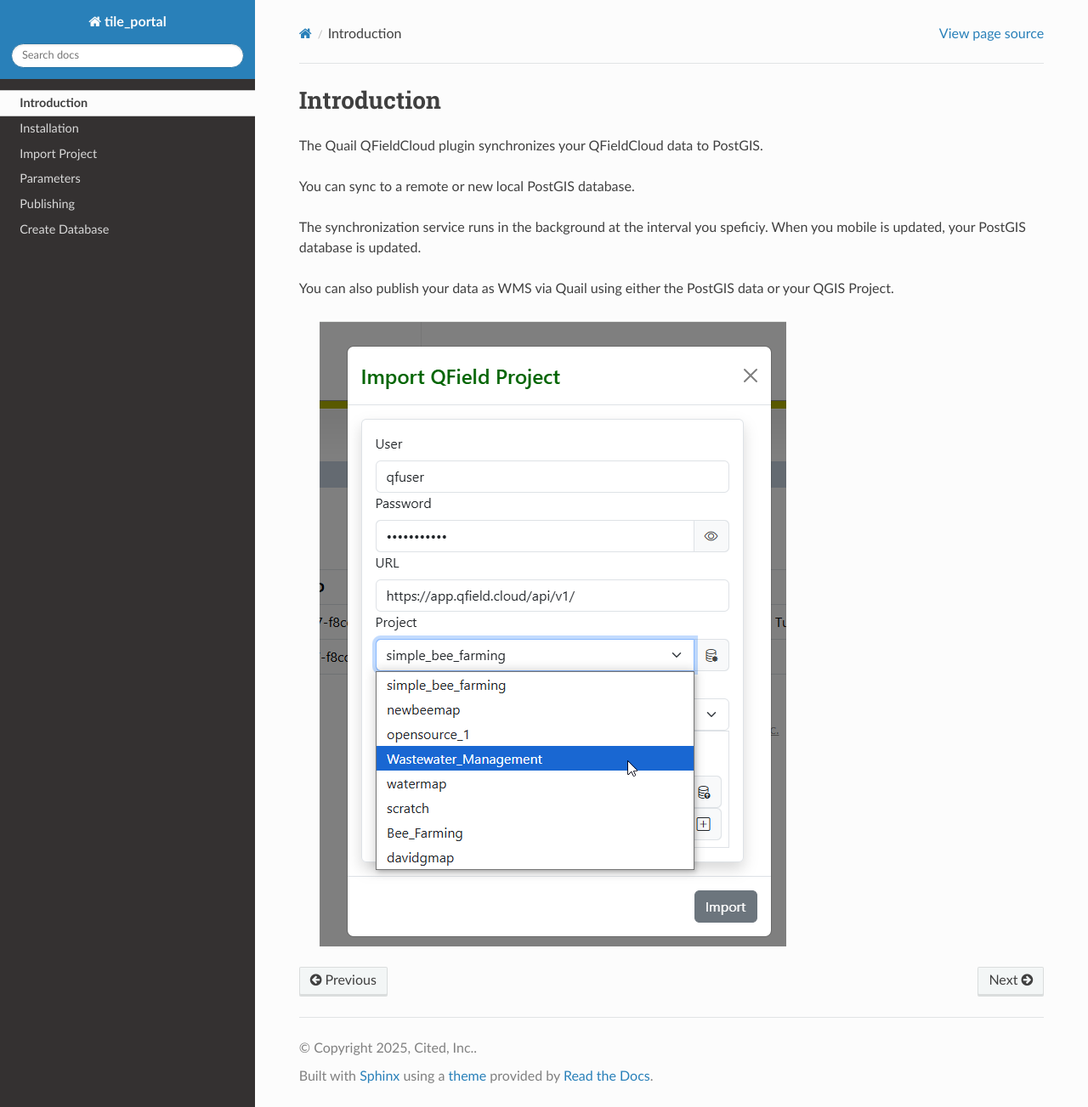
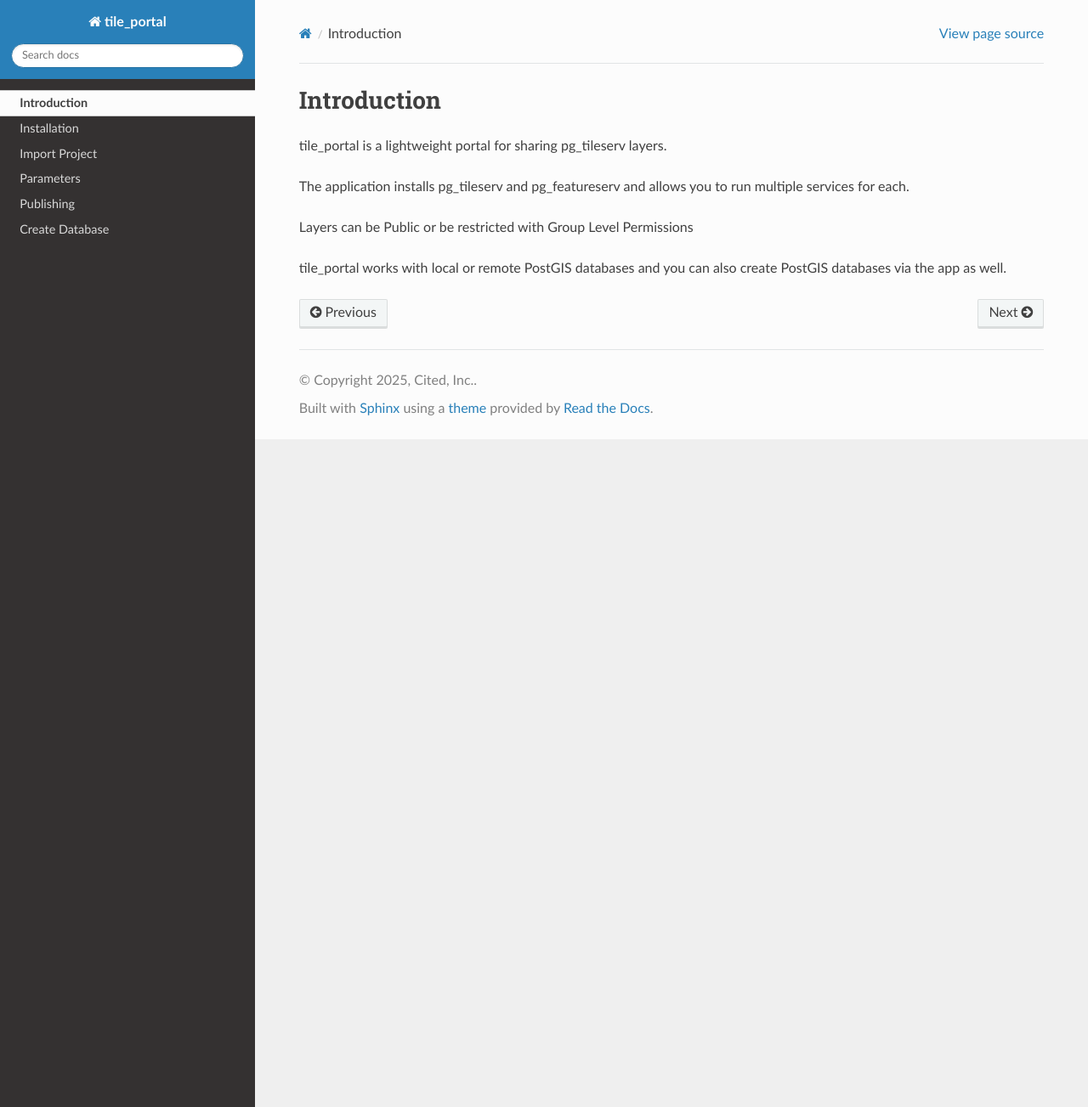
Before and after one commit to AcuGIS/Tile-Portal, a Sphinx documentation site: the page built from docs/source/intro.rst, in a window 1280 px wide and 1303 px high. Shown: the whole window at 85% size. Built offline with Sphinx 7.4.7 and the Read the Docs theme 3.1.0, drawn with Linux system fonts in a browser that asks for light colours.

Commit message:
Update intro.rst

```diff
--- a/docs/source/intro.rst
+++ b/docs/source/intro.rst
@@ -1,13 +1,10 @@
 Introduction
 =====
 
-The Quail QFieldCloud plugin synchronizes your QFieldCloud data to PostGIS.
+tile_portal is a lightweight portal for sharing pg_tileserv layers.
 
-You can sync to a remote or new local PostGIS database.
+The application installs pg_tileserv and pg_featureserv and allows you to run multiple services for each.
 
-The synchronization service runs in the background at the interval you speficiy.  When you mobile is updated, your PostGIS database is updated.
+Layers can be Public or be restricted with Group Level Permissions
 
-You can also publish your data as WMS via Quail using either the PostGIS data or your QGIS Project.
-
-
-   .. image:: qf-1.png
+tile_portal works with local or remote PostGIS databases and you can also create PostGIS databases via the app as well.
```
